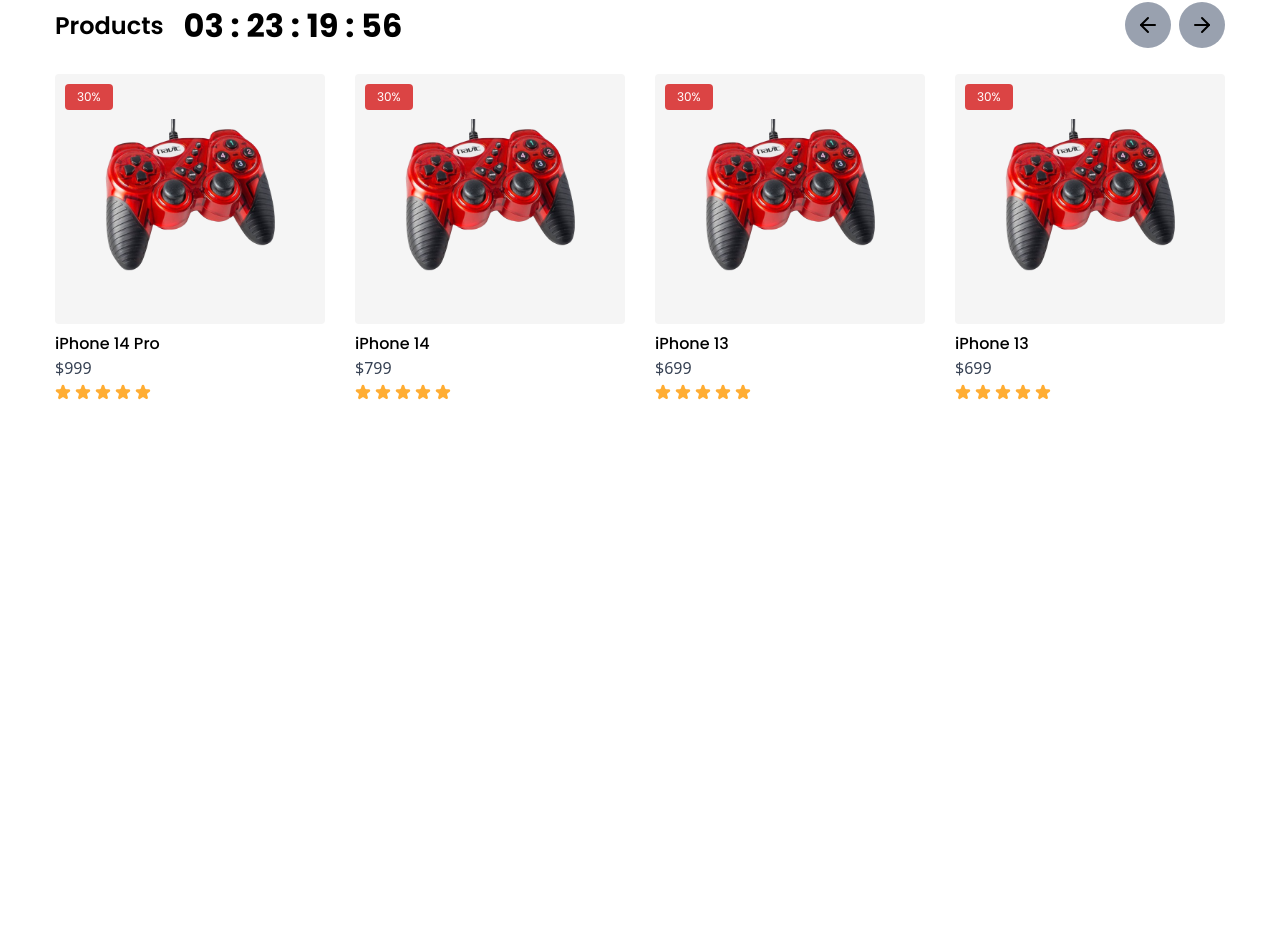
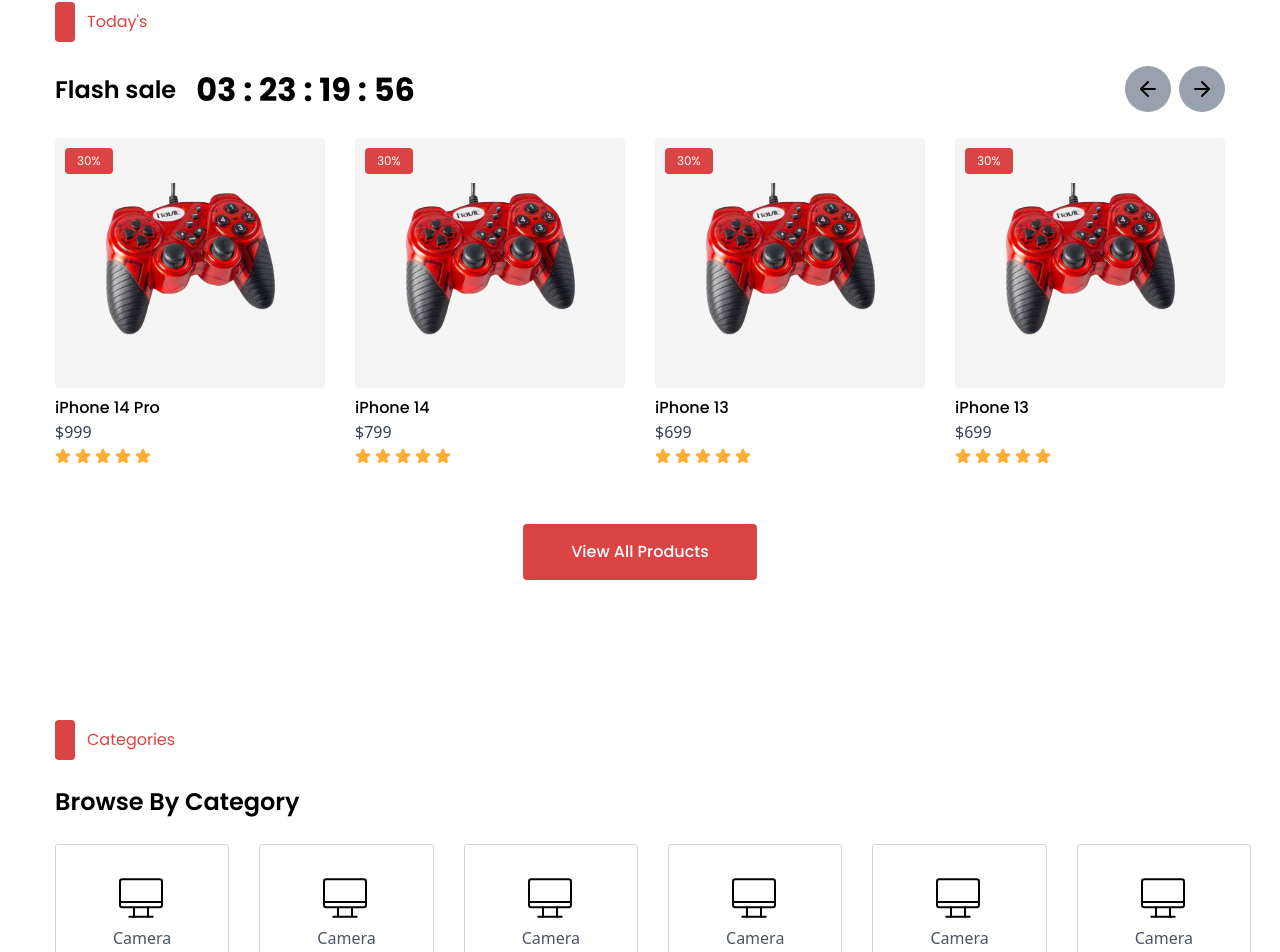
Before and after one commit to jerahmeel200/Fullstack-ecommerce-django-reactjs, a React (Vite) app in the folder frontend/vite-project/: page / in a window 1280 px wide. Shown: the part 750-1702 px from the top of the page. Before the commit the page ends 1150 px from the top, so only its background shows below. Built offline with nearby package versions, Linux system fonts and the light colour scheme.

Commit message:
feat: categories

```diff
--- a/frontend/vite-project/src/App.tsx
+++ b/frontend/vite-project/src/App.tsx
@@ -1,3 +1,4 @@
+import Categories from "./components/Categories"
 import Header from "./components/Header"
 import Hero from "./components/Hero"
 import Product from "./components/Product"
@@ -10,6 +11,7 @@
       <Header/>
       <Hero/>
       <Product/>
+      <Categories/>
     </div>
   )
 }
--- /dev/null
+++ b/frontend/vite-project/src/components/Categories.tsx
@@ -0,0 +1,61 @@
+import React from 'react'
+import computer from '../assets/computer.svg'
+
+const Categories = () => {
+  return (
+     <section className='mt-[80px] sm:mt-[140px]'>
+        <div className="max-w-full sm:max-w-[1170px] mx-auto px-4 sm:px-0">
+        <div className="flex gap-3 items-center mb-[24px]">
+          <div className="bg-[#DB4444] w-[20px] h-[40px] rounded-[4px]"></div>
+          <p className="font-sans text-[#DB4444]">Categories</p>
+        </div>
+        <div className="flex flex-col sm:flex-row justify-between mb-[24px] gap-4 sm:gap-0">
+            {/*  */}
+          <div className="flex flex-col sm:flex-row gap-2 sm:gap-5 items-start sm:items-center">
+            <h1 className="text-[36px] sm:text-[24px] font-sans font-semibold">
+              Browse By Category
+            </h1>
+
+          </div>
+
+
+          </div>
+          <div className='flex gap-[30px] '>
+            <div className=' border border-gray-300 rounded-[3px] py-[25px] px-[57px] hover:bg-[#DB4444] '>
+              <img src={computer} alt="" />
+              <p className='16px text-gray-600'>Camera</p>
+
+            </div>
+            <div className=' border border-gray-300 rounded-[3px] py-[25px] px-[57px] hover:bg-[#DB4444] '>
+              <img src={computer} alt="" />
+              <p className='16px text-gray-600'>Camera</p>
+
+            </div>
+            <div className=' border border-gray-300 rounded-[3px] py-[25px] px-[57px] hover:bg-[#DB4444] '>
+              <img src={computer} alt="" />
+              <p className='16px text-gray-600'>Camera</p>
+
+            </div>
+            <div className=' border border-gray-300 rounded-[3px] py-[25px] px-[57px] hover:bg-[#DB4444] '>
+              <img src={computer} alt="" />
+              <p className='16px text-gray-600'>Camera</p>
+
+            </div>
+            <div className=' border border-gray-300 rounded-[3px] py-[25px] px-[57px] hover:bg-[#DB4444] '>
+              <img src={computer} alt="" />
+              <p className='16px text-gray-600'>Camera</p>
+
+            </div>
+            <div className=' border border-gray-300 rounded-[3px] py-[25px] px-[57px] hover:bg-[#DB4444] '>
+              <img src={computer} alt="" />
+              <p className='16px text-gray-600'>Camera</p>
+
+            </div>
+          </div>
+          </div>
+
+     </section>
+  )
+}
+
+export default Categories
--- a/frontend/vite-project/src/components/Product.tsx
+++ b/frontend/vite-project/src/components/Product.tsx
@@ -37,10 +37,14 @@
   return (
     <section className="mt-[80px] sm:mt-[140px]">
       <div className="max-w-full sm:max-w-[1170px] mx-auto px-4 sm:px-0">
+        <div className="flex gap-3 items-center mb-[24px]">
+          <div className="bg-[#DB4444] w-[20px] h-[40px] rounded-[4px]"></div>
+          <p className="font-sans text-[#DB4444]">Today's</p>
+        </div>
         <div className="flex flex-col sm:flex-row justify-between mb-[24px] gap-4 sm:gap-0">
           <div className="flex flex-col sm:flex-row gap-2 sm:gap-5 items-start sm:items-center">
-                        <h1 className="text-[20px] sm:text-[24px] font-sans font-semibold">
-                            Products
+            <h1 className="text-[36px] sm:text-[24px] font-sans font-semibold">
+              Flash sale
             </h1>
             <h1 className="font-sans text-[20px] sm:text-[32px] font-bold">
               03 : 23 : 19 : 56
@@ -84,7 +88,7 @@
                 <div className="absolute top-[10px] text-[10px] sm:text-[12px] left-[10px] bg-[#DB4444] px-[8px] sm:px-[12px] py-[2px] sm:py-[4px] rounded-[4px] bg-opacity-50 font-sans text-white">
                   30%
                 </div>
-                                             <button className="cursor-pointer  hidden group-hover:flex items-center justify-center text-[14px] sm:text-[16px] font-sans font-medium py-[6px] sm:py-[8px] absolute bottom-0 text-center rounded-b-[4px] bg-black text-white w-full transition-all duration-300">
+                <button className="cursor-pointer block md:hidden group-hover:flex items-center justify-center text-[14px] sm:text-[16px] font-sans font-medium py-[6px] sm:py-[8px] absolute bottom-0 text-center rounded-b-[4px] bg-black text-white w-full transition-all duration-300">
                   Add To Cart
                 </button>
               </div>
@@ -100,6 +104,11 @@
             </div>
           ))}
         </div>
+        <div className="text-center mt-[60px]">
+          <button className=" cursor-pointer mx-auto bg-[#DB4444] text-white font-sans py-[16px] px-[48px] rounded-[4px] text-[16px] font-medium ">
+            View All Products
+          </button>
+        </div>
       </div>
     </section>
   );
```
Also changed, not shown: frontend/vite-project/src/assets/computer.svg (added). Lines whose indentation alone changed are shown as unchanged.
